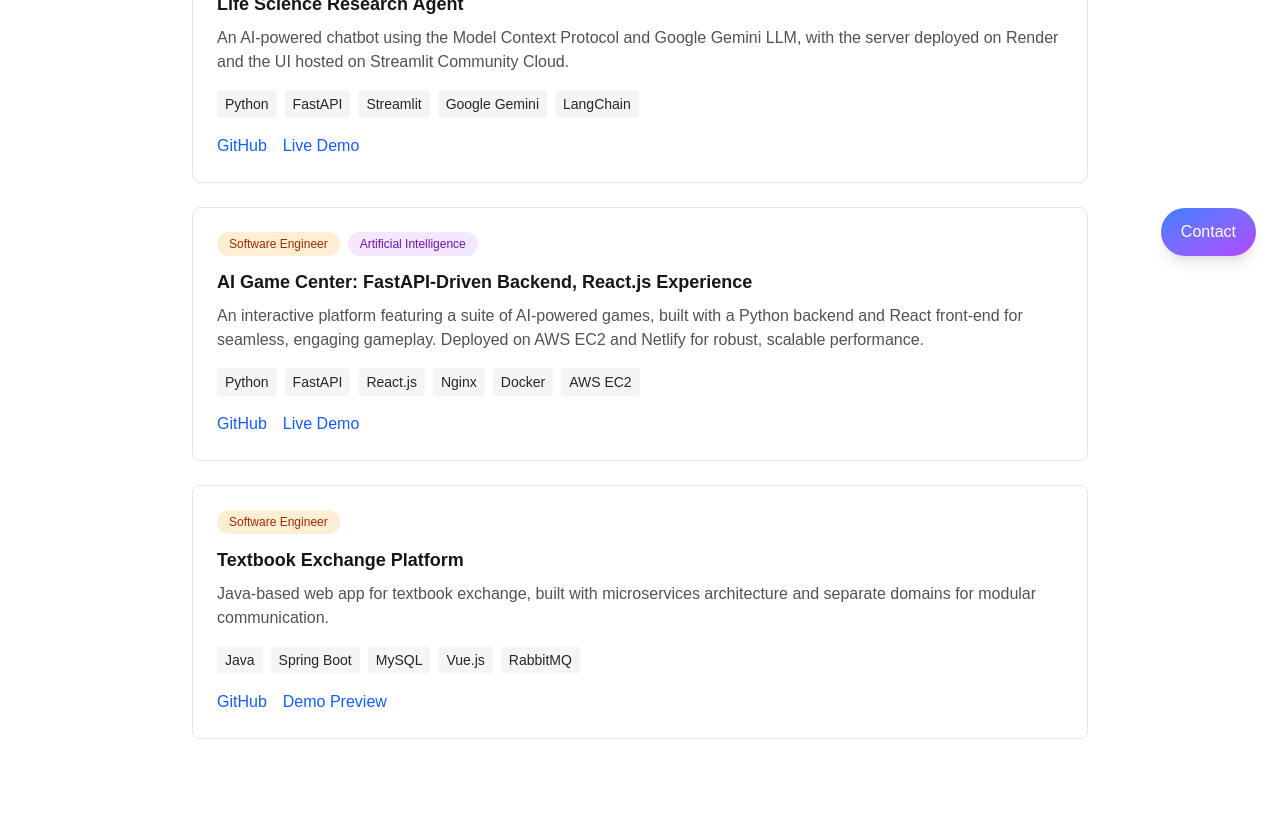
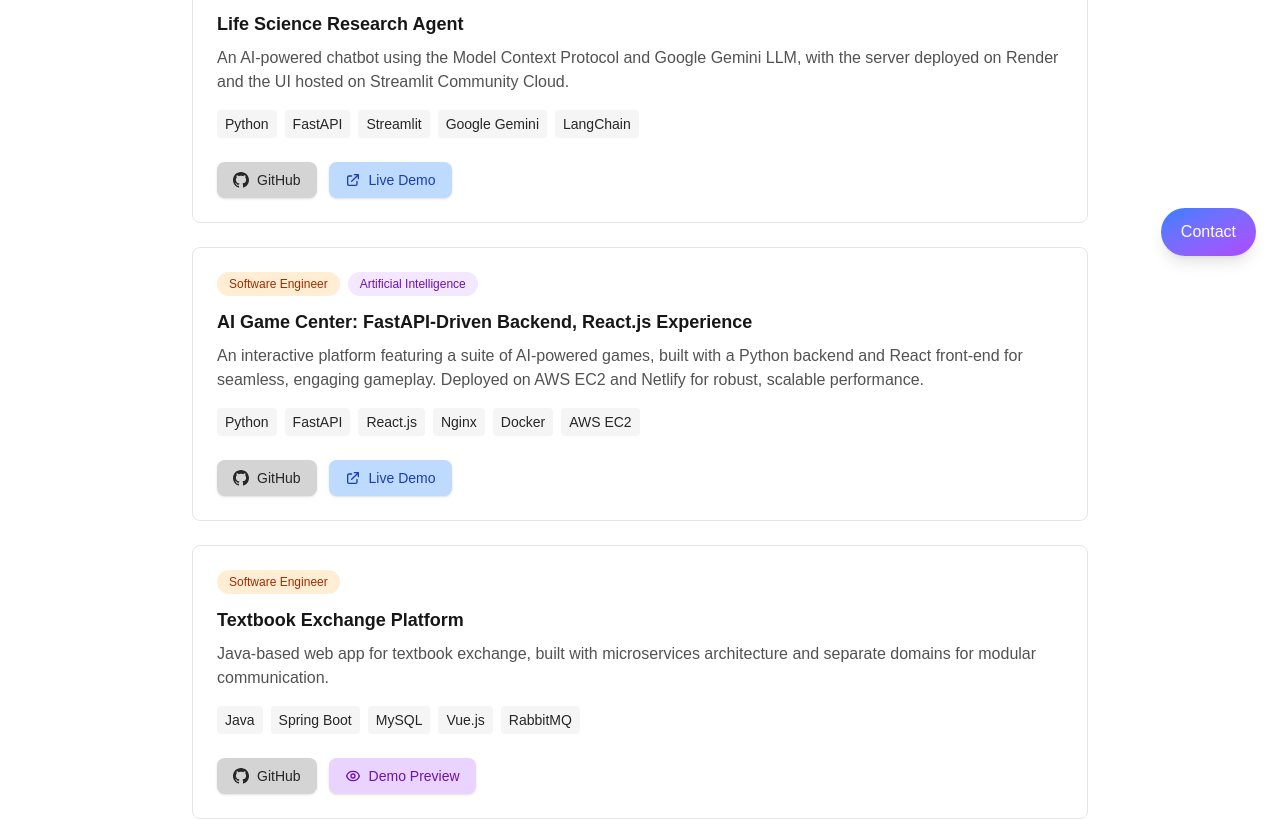
Before and after one commit to ziruiwang1996/portfolio-web, a Next.js app: page /project in a window 1280 px wide. Shown: the part 520-1341 px from the top of the page. Built offline with nearby package versions, Linux system fonts and the light colour scheme.

Commit message:
modified button color

```diff
--- a/app/components/project-list.js
+++ b/app/components/project-list.js
@@ -86,13 +86,16 @@
             ))}
           </div>
 
-          <div className="flex gap-4">
+          <div className="flex flex-wrap gap-3 pt-2">
             <a
               href={project.github}
               target="_blank"
               rel="noopener noreferrer"
-              className="text-blue-600 dark:text-blue-400 hover:underline"
+              className="inline-flex items-center gap-2 px-4 py-2 bg-neutral-300 dark:bg-neutral-700 text-neutral-800 dark:text-neutral-200 text-sm font-medium rounded-lg hover:bg-neutral-400 dark:hover:bg-neutral-600 transition-all duration-200 shadow-sm hover:shadow-md"
             >
+              <svg className="w-4 h-4" fill="currentColor" viewBox="0 0 24 24">
+                <path d="M12 0c-6.626 0-12 5.373-12 12 0 5.302 3.438 9.8 8.207 11.387.599.111.793-.261.793-.577v-2.234c-3.338.726-4.033-1.416-4.033-1.416-.546-1.387-1.333-1.756-1.333-1.756-1.089-.745.083-.729.083-.729 1.205.084 1.839 1.237 1.839 1.237 1.07 1.834 2.807 1.304 3.492.997.107-.775.418-1.305.762-1.604-2.665-.305-5.467-1.334-5.467-5.931 0-1.311.469-2.381 1.236-3.221-.124-.303-.535-1.524.117-3.176 0 0 1.008-.322 3.301 1.23.957-.266 1.983-.399 3.003-.404 1.02.005 2.047.138 3.006.404 2.291-1.552 3.297-1.23 3.297-1.23.653 1.653.242 2.874.118 3.176.77.84 1.235 1.911 1.235 3.221 0 4.609-2.807 5.624-5.479 5.921.43.372.823 1.102.823 2.222v3.293c0 .319.192.694.801.576 4.765-1.589 8.199-6.086 8.199-11.386 0-6.627-5.373-12-12-12z"/>
+              </svg>
               GitHub
             </a>
             {project.demo.startsWith('http') ? (
@@ -100,15 +103,22 @@
                 href={project.demo}
                 target="_blank"
                 rel="noopener noreferrer"
-                className="text-blue-600 dark:text-blue-400 hover:underline"
+                className="inline-flex items-center gap-2 px-4 py-2 bg-blue-200 dark:bg-blue-800 text-blue-800 dark:text-blue-200 text-sm font-medium rounded-lg hover:bg-blue-300 dark:hover:bg-blue-700 transition-all duration-200 shadow-sm hover:shadow-md"
               >
+                <svg className="w-4 h-4" fill="none" stroke="currentColor" viewBox="0 0 24 24">
+                  <path strokeLinecap="round" strokeLinejoin="round" strokeWidth={2} d="M10 6H6a2 2 0 00-2 2v10a2 2 0 002 2h10a2 2 0 002-2v-4M14 4h6m0 0v6m0-6L10 14" />
+                </svg>
                 Live Demo
               </a>
             ) : (
               <Link
                 href={project.demo}
-                className="text-blue-600 dark:text-blue-400 hover:underline"
+                className="inline-flex items-center gap-2 px-4 py-2 bg-purple-200 dark:bg-purple-800 text-purple-800 dark:text-purple-200 text-sm font-medium rounded-lg hover:bg-purple-300 dark:hover:bg-purple-700 transition-all duration-200 shadow-sm hover:shadow-md"
               >
+                <svg className="w-4 h-4" fill="none" stroke="currentColor" viewBox="0 0 24 24">
+                  <path strokeLinecap="round" strokeLinejoin="round" strokeWidth={2} d="M15 12a3 3 0 11-6 0 3 3 0 016 0z" />
+                  <path strokeLinecap="round" strokeLinejoin="round" strokeWidth={2} d="M2.458 12C3.732 7.943 7.523 5 12 5c4.478 0 8.268 2.943 9.542 7-1.274 4.057-5.064 7-9.542 7-4.477 0-8.268-2.943-9.542-7z" />
+                </svg>
                 Demo Preview
               </Link>
             )}
```
